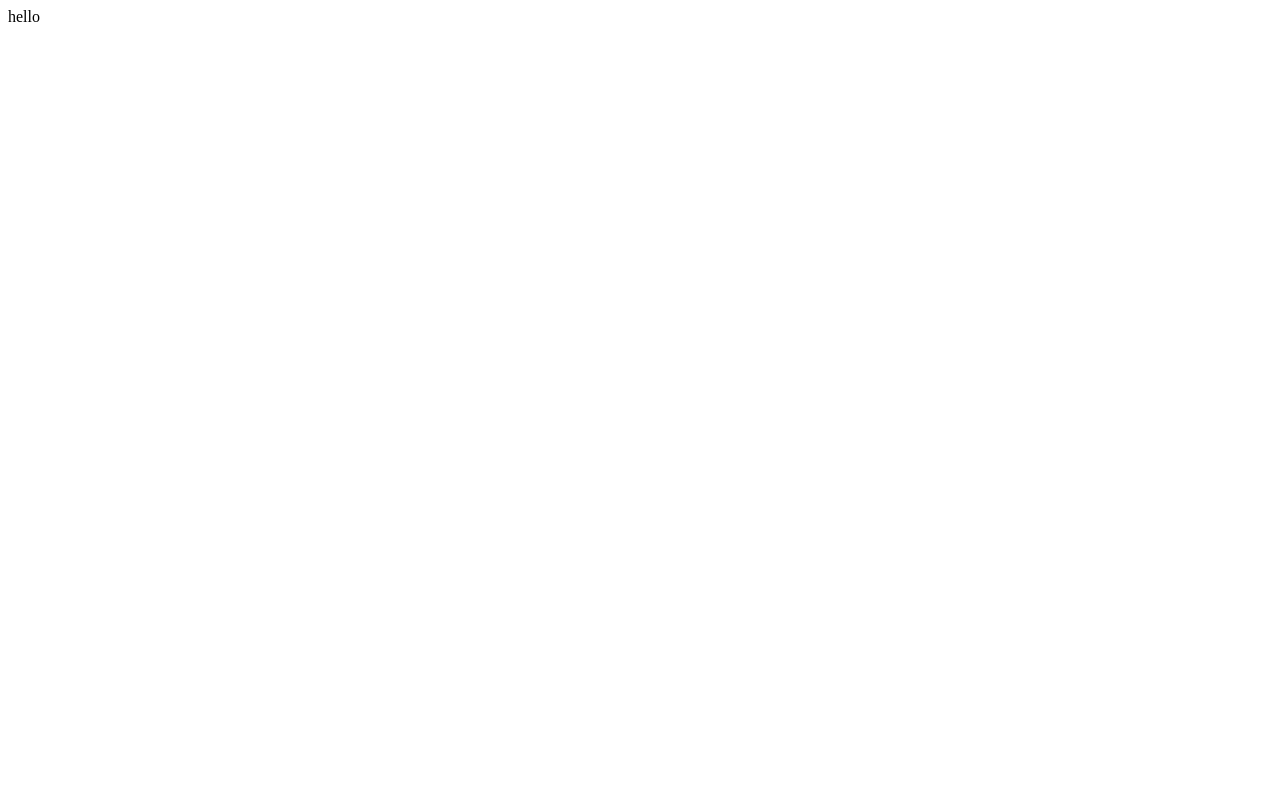
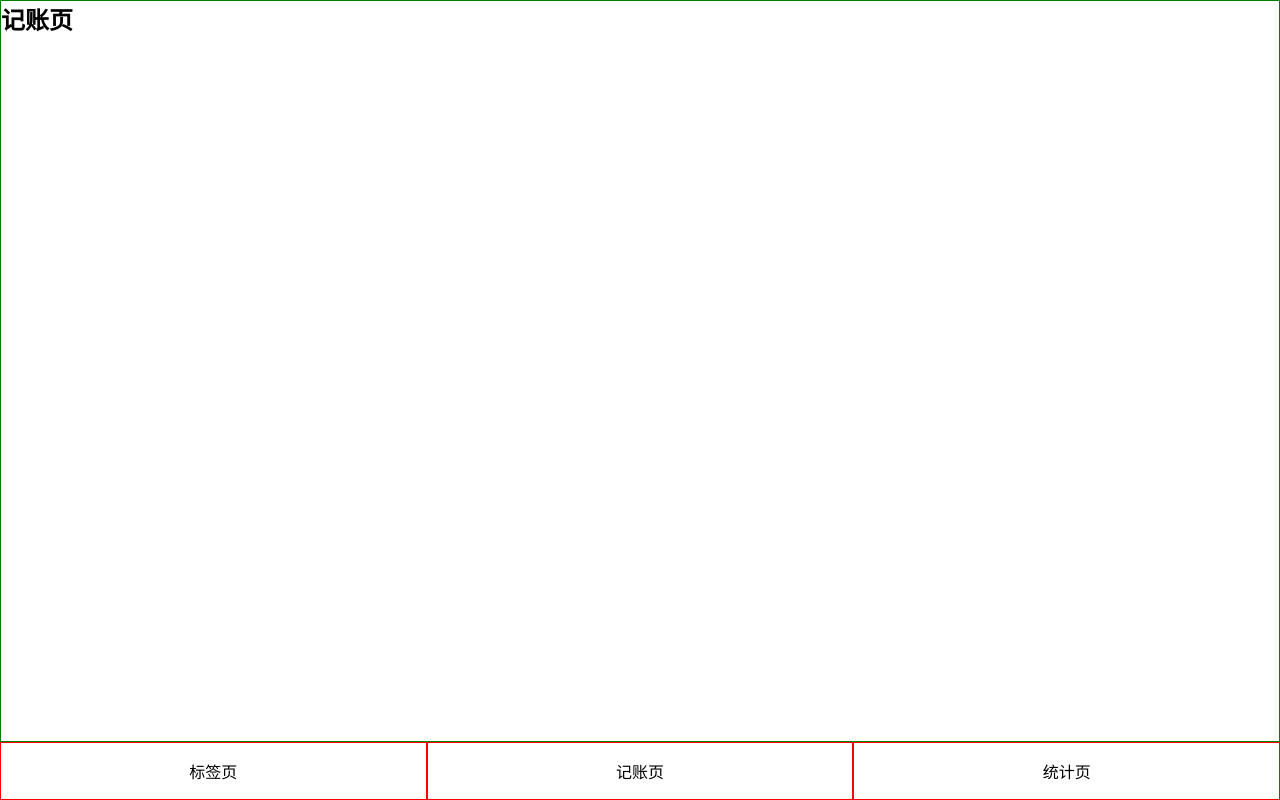
Before and after one commit to wbs99/React-Money, a React (Create React App) app: page /#/money in a window 1280 px wide. Built offline with nearby package versions, Linux system fonts and the light colour scheme.

Commit message:
实现底部导航栏布局和功能

```diff
--- a/package.json
+++ b/package.json
@@ -13,6 +13,7 @@
     "node-sass": "npm:dart-sass",
     "react": "^17.0.2",
     "react-dom": "^17.0.2",
+    "react-router-dom": "^5.3.0",
     "react-scripts": "4.0.3",
     "styled-components": "^5.3.1",
     "typescript": "^4.1.2",
@@ -43,6 +44,7 @@
     ]
   },
   "devDependencies": {
+    "@types/react-router-dom": "^5.1.9",
     "@types/styled-components": "^5.1.14"
   }
 }
--- a/src/App.tsx
+++ b/src/App.tsx
@@ -1,7 +1,94 @@
 import React from "react";
 
+import {
+  HashRouter as Router,
+  Switch,
+  Route,
+  Link,
+  Redirect,
+} from "react-router-dom";
+import "index.scss";
+import styled from "styled-components";
+
+const Wrapper = styled.div`
+  outline: 1px solid red;
+  height: 100vh;
+  display: flex;
+  flex-direction: column;
+`;
+
+const Main = styled.div`
+  border: 1px solid green;
+  flex-grow: 1;
+  overflow: auto;
+`;
+
+const Nav = styled.div`
+  > ul {
+    display: flex;
+    > li {
+      width: 33.33333%;
+      text-align: center;
+      padding: 16px;
+      border: 1px solid red;
+    }
+  }
+`;
 function App() {
-  return <div>hello</div>;
+  return (
+    <Router>
+      <Wrapper>
+        <Main>
+          <Switch>
+            <Route path="/tabs">
+              <Tabs />
+            </Route>
+            <Route path="/money">
+              <Money />
+            </Route>
+            <Route path="/statistics">
+              <Statistics />
+            </Route>
+            <Route exact path="/">
+              <Redirect to="/money" />
+            </Route>
+            <Route path="*">
+              <NotFound />
+            </Route>
+          </Switch>
+        </Main>
+
+        <Nav>
+          <ul>
+            <li>
+              <Link to="/tabs">标签页</Link>
+            </li>
+            <li>
+              <Link to="/money">记账页</Link>
+            </li>
+            <li>
+              <Link to="/statistics">统计页</Link>
+            </li>
+          </ul>
+        </Nav>
+      </Wrapper>
+    </Router>
+  );
+}
+function NotFound() {
+  return <h2>页面不存在</h2>;
+}
+
+function Money() {
+  return <h2>记账页</h2>;
+}
+
+function Statistics() {
+  return <h2>统计页</h2>;
+}
+
+function Tabs() {
+  return <h2>标签页</h2>;
 }
 
 export default App;
--- /dev/null
+++ b/src/index.scss
@@ -0,0 +1,23 @@
+@import-normalize;
+
+* {
+  margin: 0;
+  padding: 0;
+}
+* {
+  box-sizing: border-box;
+}
+*::after {
+  box-sizing: border-box;
+}
+*::after {
+  box-sizing: border-box;
+}
+ul,
+ol {
+  list-style: none;
+}
+a {
+  text-decoration: none;
+  color: inherit;
+}
```
Also changed, not shown: 1 other file (tests, documents, lock files or other folders).
